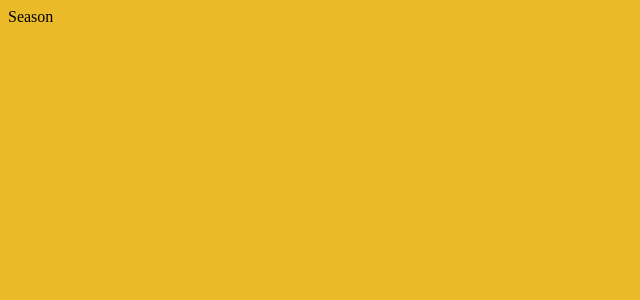
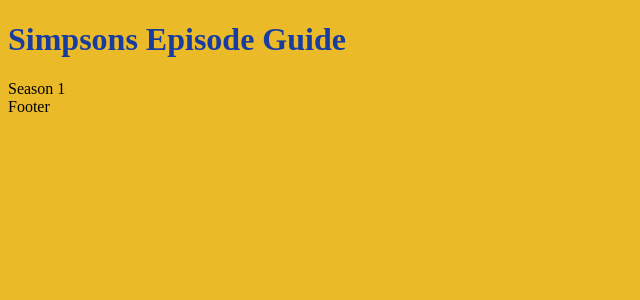
Before and after one commit to BMerullo/next-projects, a Next.js app in the folder simpsons/: page /1 in a window 1280 px wide. Shown: the top 300 px of the page, without its empty margins (0-640 px from the left). Built offline with nearby package versions, Linux system fonts and the light colour scheme.

Commit message:
changed seasonId and added layout to season page

```diff
--- a/simpsons/pages/[seasonId].js
+++ b/simpsons/pages/[seasonId].js
@@ -1,11 +1,12 @@
 import React from "react";
 import { useRouter } from "next/router";
+import Layout from "@/components/Layout";
 
 const Season = () => {
   const router = useRouter();
-  const { params } = router.query;
-  console.log(params);
-  return <div>Season {params}</div>;
+  const { seasonId } = router.query;
+
+  return <Layout>Season {seasonId}</Layout>;
 };
 
 export default Season;
--- a/simpsons/pages/index.js
+++ b/simpsons/pages/index.js
@@ -10,7 +10,7 @@
         .filter((episode) => episode.episode === 1)
         .map((filteredEpisode) => {
           return (
-            <Link href={`/season${filteredEpisode.season}`}>
+            <Link href={`/${filteredEpisode.season}`}>
               <div>Season {filteredEpisode.season}</div>
             </Link>
           );
```
